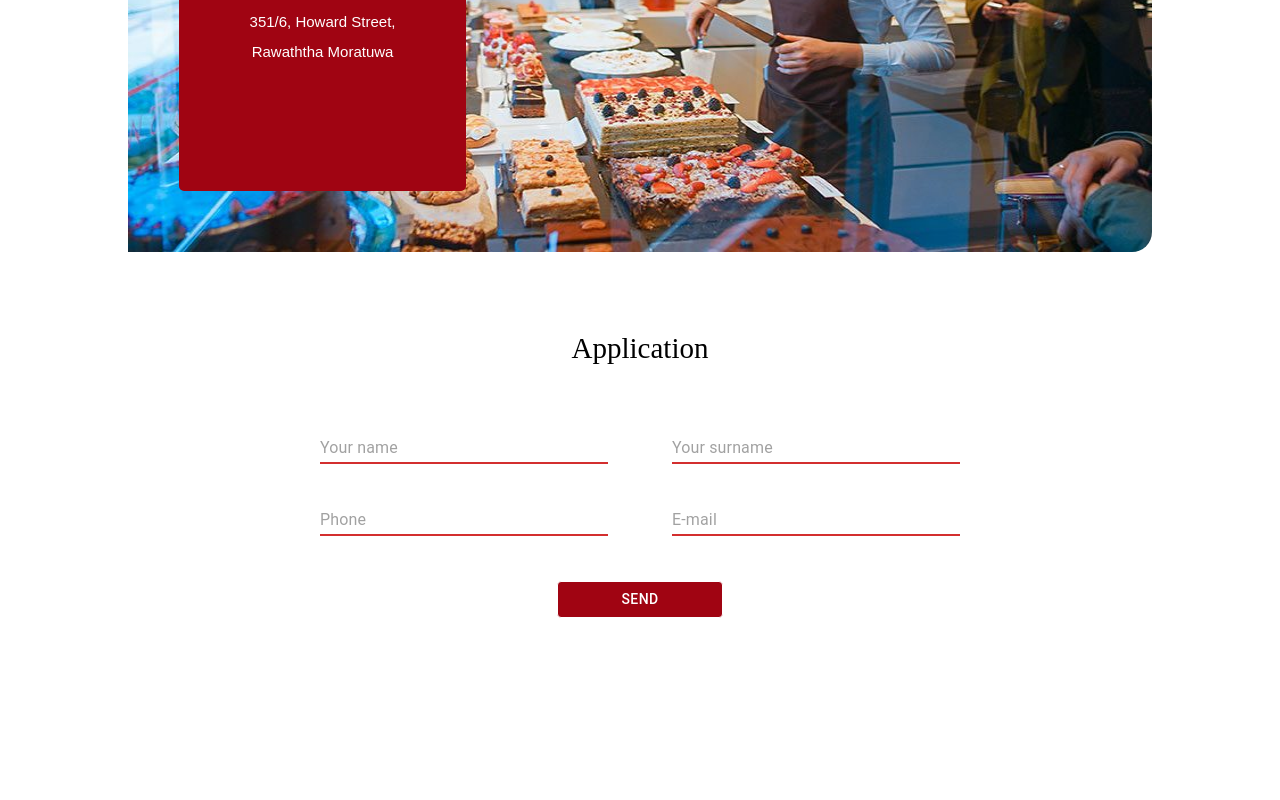
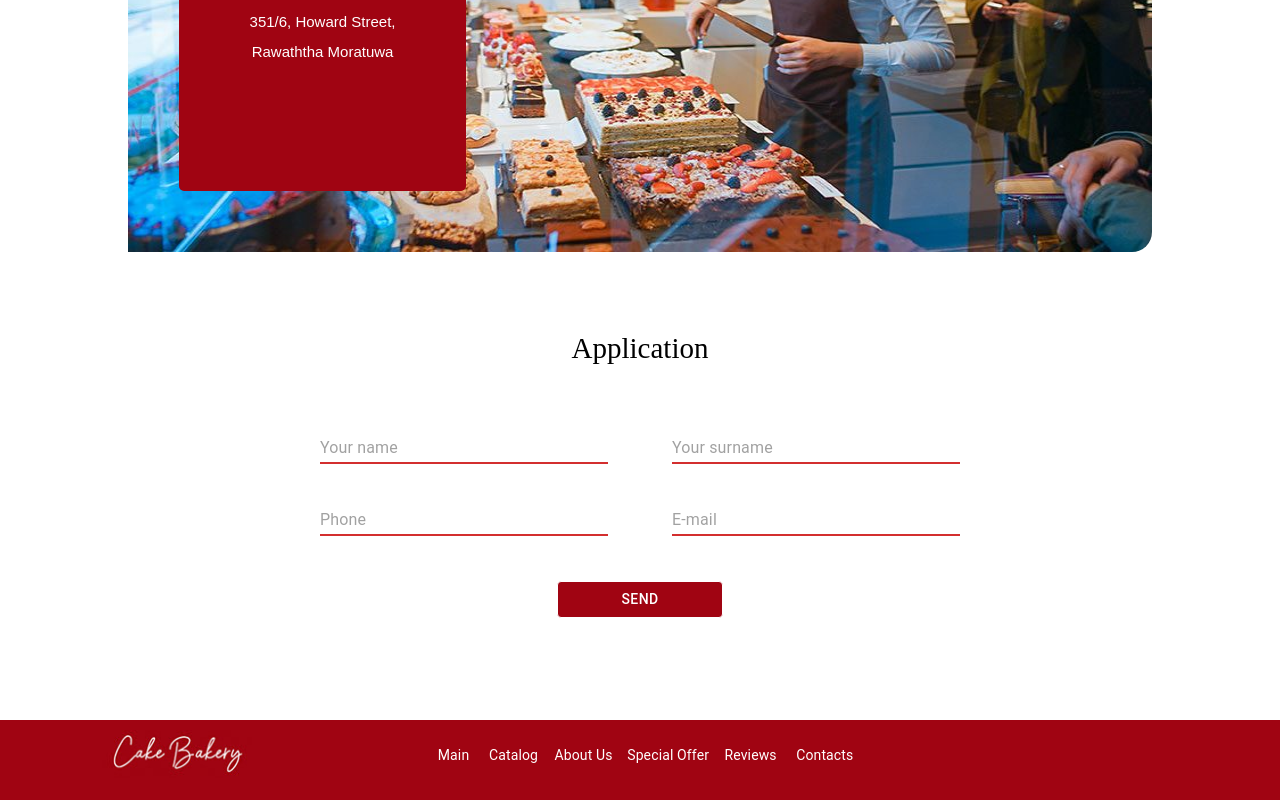
Before and after one commit to Prabhashwaree/Cake_Bakery_System, a React (Create React App) app: page / in a window 1280 px wide. Shown: the part 3440-4240 px from the top of the page. Before the commit the page ends 4200 px from the top, so only its background shows below. Built offline with nearby package versions, Linux system fonts and the light colour scheme; a web font is replaced by a local one.

Commit message:
Update footer

```diff
--- a/src/pages/Home/home.css
+++ b/src/pages/Home/home.css
@@ -416,3 +416,25 @@ p{
     height: 10vh;
 
 }
+
+
+
+/* -------------footer------------- */
+
+.footer{
+    position: absolute;
+    top:520%;
+    /* border: 1px solid red; */
+    background-color: #a00412;
+    width: 100%;
+    height: 10vh;
+}
+
+.footerLinks{
+    position: absolute;
+    top:4%;
+    /* border: 1px solid rgb(68, 0, 255); */
+    width: 80%;
+    height: 10%;
+    left:15%;
+}
--- a/src/pages/Home/index.jsx
+++ b/src/pages/Home/index.jsx
@@ -25,6 +25,7 @@ import cake6 from '../../assets/img/cake6.webp';
 
 import bery from '../../assets/img/bery1.webp';
 import bakery from '../../assets/img/bakery.jpg';
+import flogo from '../../assets/img/flogo.PNG';
 
 import TextField from '@mui/material/TextField';
 
@@ -430,7 +431,26 @@ export default function HomePage() {
 
         </div>
 
+      </section>
 
+
+
+
+
+      {/* ----------------------footer---------------- */}
+
+      <section className="footer">
+      <img src={flogo} alt="" style={{ position: "absolute",top:"10px",left:"8%"}}/>
+
+<div className="footerLinks">
+      <a><Typography variant="subtitle1" gutterBottom style={{ position: "absolute", left: "24%", top: "20px", color: "white", cursor: "pointer", fontSize: "14px" }}> Main</Typography></a>
+            <a><Typography variant="subtitle1" gutterBottom style={{ position: "absolute", left: "29%", top: "20px", color: "white", cursor: "pointer", fontSize: "14px" }}> Catalog</Typography></a>
+            <a><Typography variant="subtitle1" gutterBottom style={{ position: "absolute", left: "35.4%", top: "20px", color: "white", cursor: "pointer", fontSize: "14px" }}> About Us</Typography></a>
+            <a><Typography variant="subtitle1" gutterBottom style={{ position: "absolute", left: "42.5%", top: "20px", color: "white", cursor: "pointer", fontSize: "14px" }}> Special Offer</Typography></a>
+            <a><Typography variant="subtitle1" gutterBottom style={{ position: "absolute", left: "52%", top: "20px", color: "white", cursor: "pointer", fontSize: "14px" }}> Reviews</Typography></a>
+            <a><Typography variant="subtitle1" gutterBottom style={{ position: "absolute", left: "59%", top: "20px", color: "white", cursor: "pointer", fontSize: "14px" }}> Contacts</Typography></a>
+
+            </div>
       </section>
 
 
```
Also changed, not shown: src/assets/img/flogo.PNG (added).
